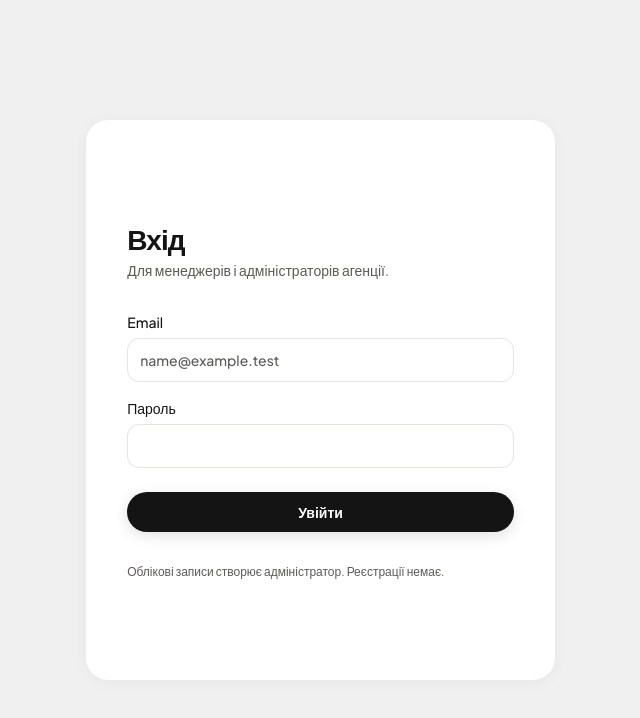
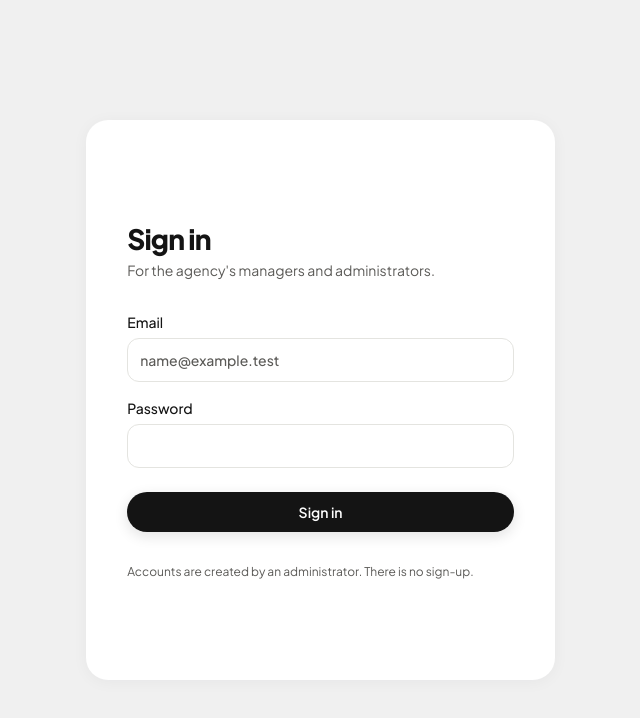
Before and after one commit to vsmrnk/property-workflows, a Next.js app: page /login in a window 1280 px wide. Shown: the top 718 px of the page, without its empty margins (597-1237 px from the left). Built offline with nearby package versions, Linux system fonts and the light colour scheme.

Commit message:
UI англійською: вхід і «Sign out»
Co-Authored-By: Claude Opus 5.5 <noreply@anthropic.com>

```diff
--- a/src/app/_components/ui.tsx
+++ b/src/app/_components/ui.tsx
@@ -54,9 +54,9 @@ export function AppShell({ email, role, children }: { email: string; role: strin
               </span>
             </span>
             <form action={signOut}>
-              <button type="submit" className={btnSecondary} aria-label="Вийти" lang="uk">
+              <button type="submit" className={btnSecondary} aria-label="Sign out">
                 <Icon name="out" />
-                <span className="hidden sm:inline">Вийти</span>
+                <span className="hidden sm:inline">Sign out</span>
               </button>
             </form>
           </div>
--- a/src/app/login/page.tsx
+++ b/src/app/login/page.tsx
@@ -2,8 +2,8 @@ import { Card, Icon, ProgressBar, btnPrimary, inputClass } from "../_components/
 import { login } from "./actions";
 
 const ERRORS: Record<string, string> = {
-  missing: "Вкажіть email і пароль.",
-  invalid: "Невірний email або пароль.",
+  missing: "Enter your email and password.",
+  invalid: "Wrong email or password. Check them and try again.",
 };
 
 // Ілюстративний ран для прев'ю на екрані входу (синтетичні дані, не з бази).
@@ -31,23 +31,22 @@ export default async function LoginPage({ searchParams }: PageProps<"/login">) {
   const message = typeof error === "string" ? ERRORS[error] : undefined;
 
   return (
-    <main className="flex flex-1 items-center justify-center px-4 py-10 sm:px-6" lang="uk">
+    <main className="flex flex-1 items-center justify-center px-4 py-10 sm:px-6">
       <div className="grid w-full max-w-5xl gap-4 lg:grid-cols-[1.15fr_1fr]">
         {/* Ліворуч: що це за продукт, у мові панелей референсу. */}
         <Card tint="lime" className="settle relative hidden overflow-hidden p-10 lg:flex lg:min-h-[560px] lg:flex-col">
           <Brand />
           <h2 className="mt-10 max-w-md text-[2.4rem] leading-[1.15] font-extrabold tracking-[-0.03em]">
-            Кожне заселення — <span className="text-accent">за одним сценарієм</span>.
+            Every move-in, <span className="text-accent">run the same way</span>.
           </h2>
           <p className="mt-4 max-w-sm text-base text-foreground/75">
-            Запускайте шаблон процесу для кейсу, розподіляйте задачі між колегами й бачте прогрес кожного рану.
+            Launch a process template for a case, share the tasks with your colleagues and see the progress of every run.
           </p>
 
           {/* Прев'ю рану: та сама мова, що й у застосунку. */}
           <div
             className="relative mt-auto ml-8 -mb-14 rotate-[-1.5deg] rounded-[18px] border-[1.6px] border-card-edge bg-surface p-5 shadow-[0_14px_32px_rgba(64,74,44,0.18)]"
             aria-hidden="true"
-            lang="en"
           >
             <div className="flex items-start justify-between gap-4">
               <div>
@@ -79,7 +78,6 @@ export default async function LoginPage({ searchParams }: PageProps<"/login">) {
           <span
             className="absolute top-[46%] right-8 rotate-[6deg] rounded-full bg-surface px-3.5 py-1.5 text-xs font-semibold shadow-[0_0_0_3px_rgba(0,0,0,0.047),0_6px_16px_rgba(64,74,44,0.12)]"
             aria-hidden="true"
-            lang="en"
           >
             <span className="mr-1.5 inline-grid size-4 place-items-center rounded-full bg-success-soft align-middle text-success">
               <Icon name="check" className="size-2.5" />
@@ -93,8 +91,8 @@ export default async function LoginPage({ searchParams }: PageProps<"/login">) {
           <div className="mb-8 lg:hidden">
             <Brand />
           </div>
-          <h1 className="text-[1.75rem] leading-tight font-extrabold tracking-[-0.03em]">Вхід</h1>
-          <p className="mt-1 text-sm text-muted-foreground">Для менеджерів і адміністраторів агенції.</p>
+          <h1 className="text-[1.75rem] leading-tight font-extrabold tracking-[-0.03em]">Sign in</h1>
+          <p className="mt-1 text-sm text-muted-foreground">For the agency&apos;s managers and administrators.</p>
 
           <form action={login} className="mt-8 flex flex-col gap-4">
             <label className="flex flex-col gap-1.5 text-sm font-medium">
@@ -109,7 +107,7 @@ export default async function LoginPage({ searchParams }: PageProps<"/login">) {
               />
             </label>
             <label className="flex flex-col gap-1.5 text-sm font-medium">
-              Пароль
+              Password
               <input name="password" type="password" autoComplete="current-password" required className={inputClass} />
             </label>
             {message ? (
@@ -118,11 +116,11 @@ export default async function LoginPage({ searchParams }: PageProps<"/login">) {
               </p>
             ) : null}
             <button type="submit" className={`${btnPrimary} mt-2 w-full`}>
-              Увійти
+              Sign in
             </button>
           </form>
 
-          <p className="mt-8 text-xs text-muted-foreground">Облікові записи створює адміністратор. Реєстрації немає.</p>
+          <p className="mt-8 text-xs text-muted-foreground">Accounts are created by an administrator. There is no sign-up.</p>
         </Card>
       </div>
     </main>
```
